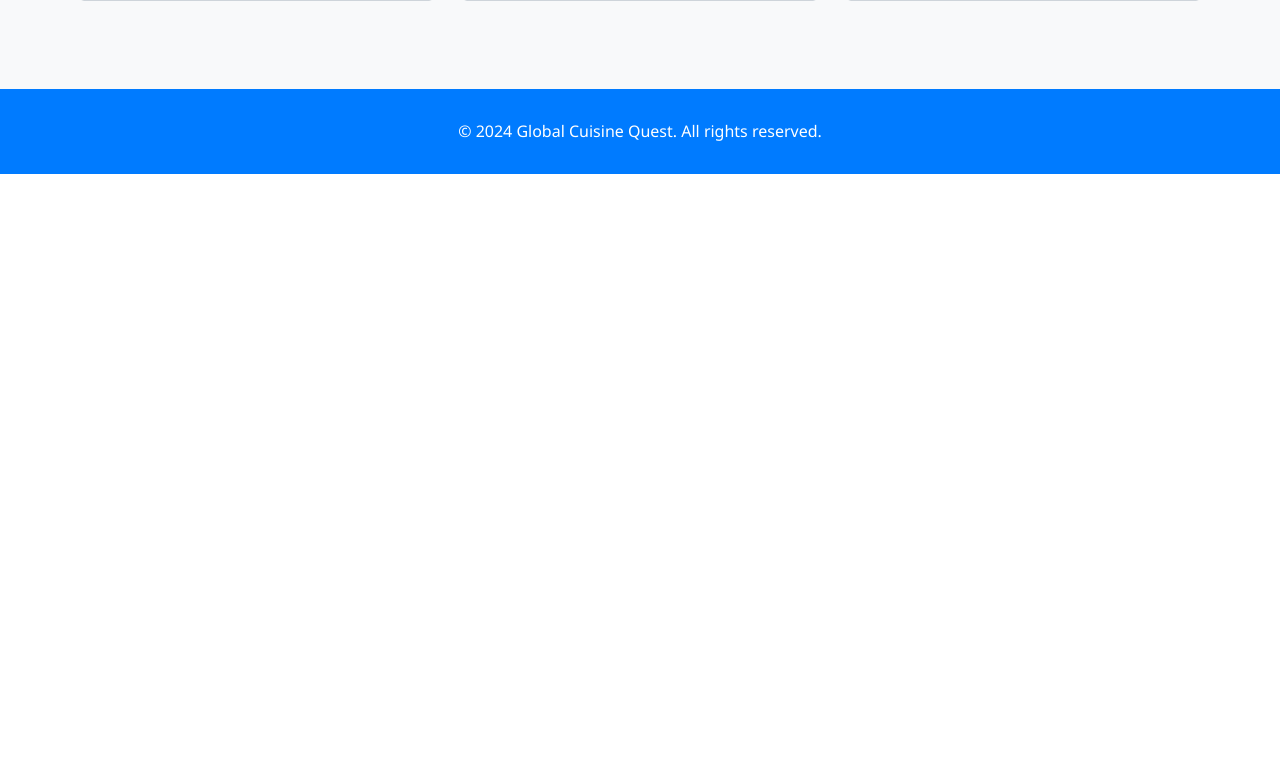
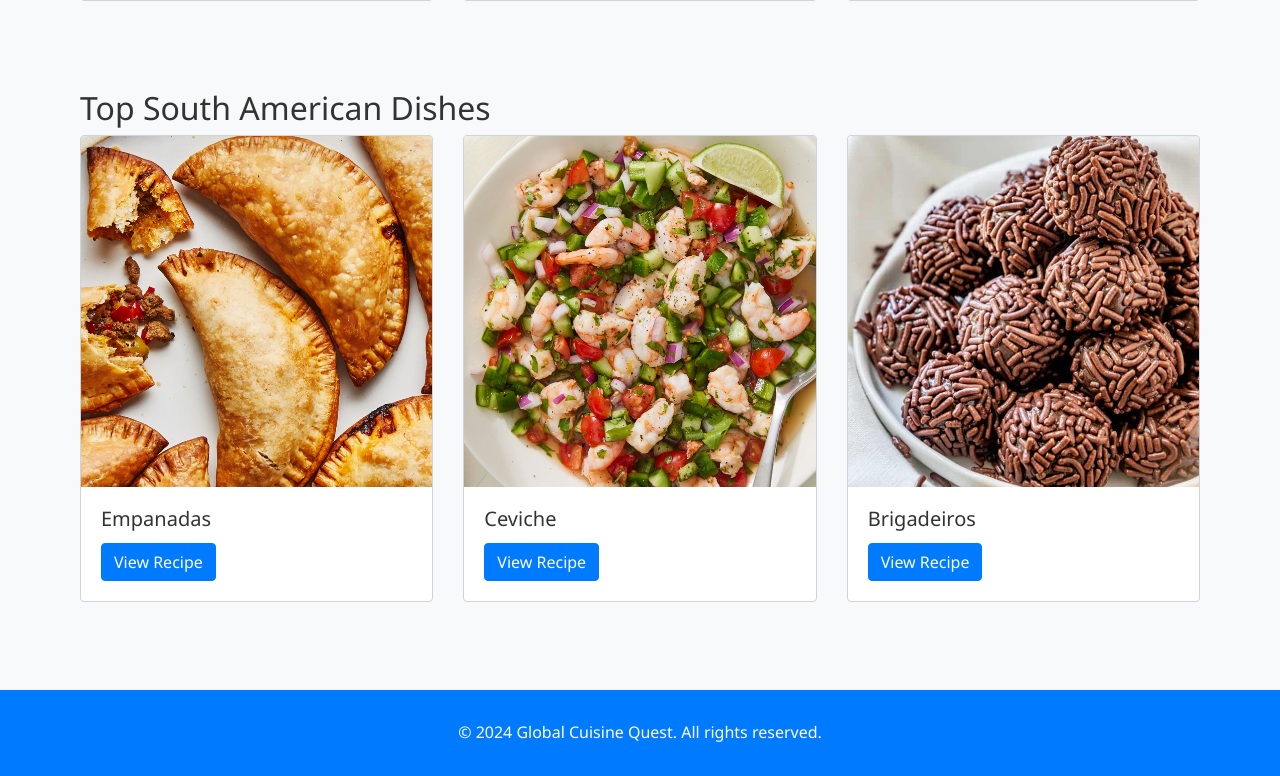
Before and after one commit to aceiicle/Global-Cuisine-Quest, a Flask app: page / in a window 1280 px wide. Shown: the part 1682-2458 px from the top of the page. Before the commit the page ends 1856 px from the top, so only its background shows below. Run offline with Flask 3, Linux system fonts and the light colour scheme; some libraries are stand-ins or nearby versions.

Commit message:
Added "Top South American Dishes"

```diff
--- a/globalcuisine/templates/index.html
+++ b/globalcuisine/templates/index.html
@@ -38,7 +38,7 @@
                     <img class="card-img-top" src="static/images/sushi.png" alt="Sushi">
                     <div class="card-body">
                         <h5 class="card-title">Sushi</h5>
-                        <a href="recipe4.html" class="btn btn-primary">View Recipe</a>
+                        <a href="recipe1.html" class="btn btn-primary">View Recipe</a>
                     </div>
                 </div>
             </div>
@@ -47,7 +47,7 @@
                     <img class="card-img-top" src="static/images/ramen.png" alt="Ramen">
                     <div class="card-body">
                         <h5 class="card-title">Ramen</h5>
-                        <a href="recipe5.html" class="btn btn-primary">View Recipe</a>
+                        <a href="recipe2.html" class="btn btn-primary">View Recipe</a>
                     </div>
                 </div>
             </div>
@@ -56,7 +56,7 @@
                     <img class="card-img-top" src="static/images/pad-thai.png" alt="Pad Thai">
                     <div class="card-body">
                         <h5 class="card-title">Pad Thai</h5>
-                        <a href="recipe6.html" class="btn btn-primary">View Recipe</a>
+                        <a href="recipe3.html" class="btn btn-primary">View Recipe</a>
                     </div>
                 </div>
             </div>
@@ -73,7 +73,7 @@
                     <img class="card-img-top" src="static/images/pizza.png" alt="Pizza">
                     <div class="card-body">
                         <h5 class="card-title">Pizza</h5>
-                        <a href="recipe7.html" class="btn btn-primary">View Recipe</a>
+                        <a href="recipe4.html" class="btn btn-primary">View Recipe</a>
                     </div>
                 </div>
             </div>
@@ -82,7 +82,7 @@
                     <img class="card-img-top" src="static/images/fish-n-chips.png" alt="Fish and Chips">
                     <div class="card-body">
                         <h5 class="card-title">Fish and Chips</h5>
-                        <a href="recipe8.html" class="btn btn-primary">View Recipe</a>
+                        <a href="recipe5.html" class="btn btn-primary">View Recipe</a>
                     </div>
                 </div>
             </div>
@@ -99,4 +99,39 @@
     </div>
 </div>
 
+<div class="container">
+    <div class="recipe-gallery mt-4">
+        <h2>Top South American Dishes</h2>
+        <div class="row">
+            <div class="col-md-4 mb-4">
+                <div class="card">
+                    <img class="card-img-top" src="static/images/empanadas.png" alt="Empanadas">
+                    <div class="card-body">
+                        <h5 class="card-title">Empanadas</h5>
+                        <a href="recipe7.html" class="btn btn-primary">View Recipe</a>
+                    </div>
+                </div>
+            </div>
+            <div class="col-md-4 mb-4">
+                <div class="card">
+                    <img class="card-img-top" src="static/images/ceviche.png" alt="Ceviche">
+                    <div class="card-body">
+                        <h5 class="card-title">Ceviche</h5>
+                        <a href="recipe8.html" class="btn btn-primary">View Recipe</a>
+                    </div>
+                </div>
+            </div>
+            <div class="col-md-4 mb-4">
+                <div class="card">
+                    <img class="card-img-top" src="static/images/brigadeiros.png" alt="Brigadeiros">
+                    <div class="card-body">
+                        <h5 class="card-title">Brigadeiros</h5>
+                        <a href="recipe9.html" class="btn btn-primary">View Recipe</a>
+                    </div>
+                </div>
+            </div>
+        </div>
+    </div>
+</div>
+
 {% endblock %}
```
Also changed, not shown: globalcuisine/static/images/brigadeiros.png (added), globalcuisine/static/images/ceviche.png (added), globalcuisine/static/images/empanadas.png (added).
